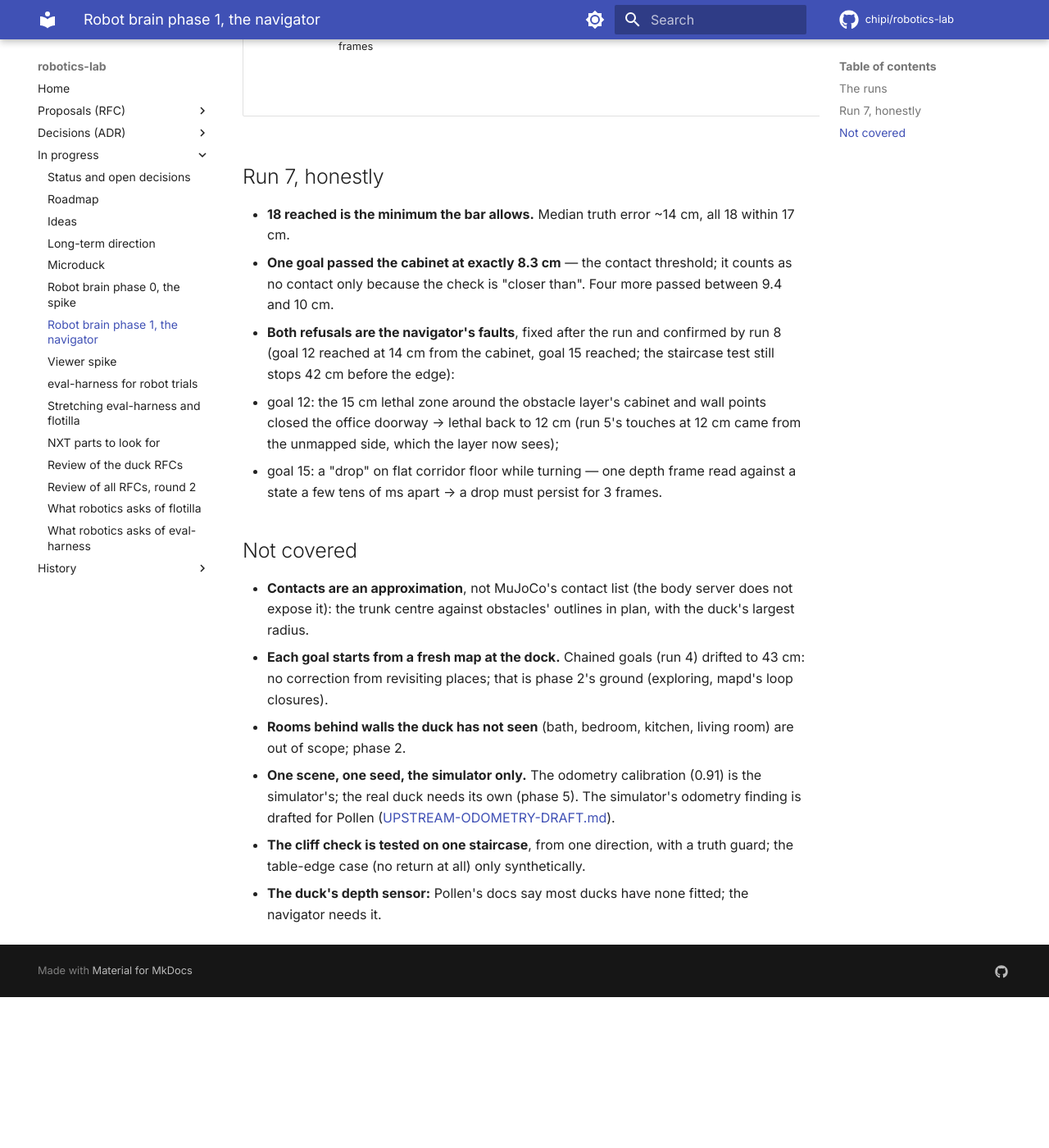
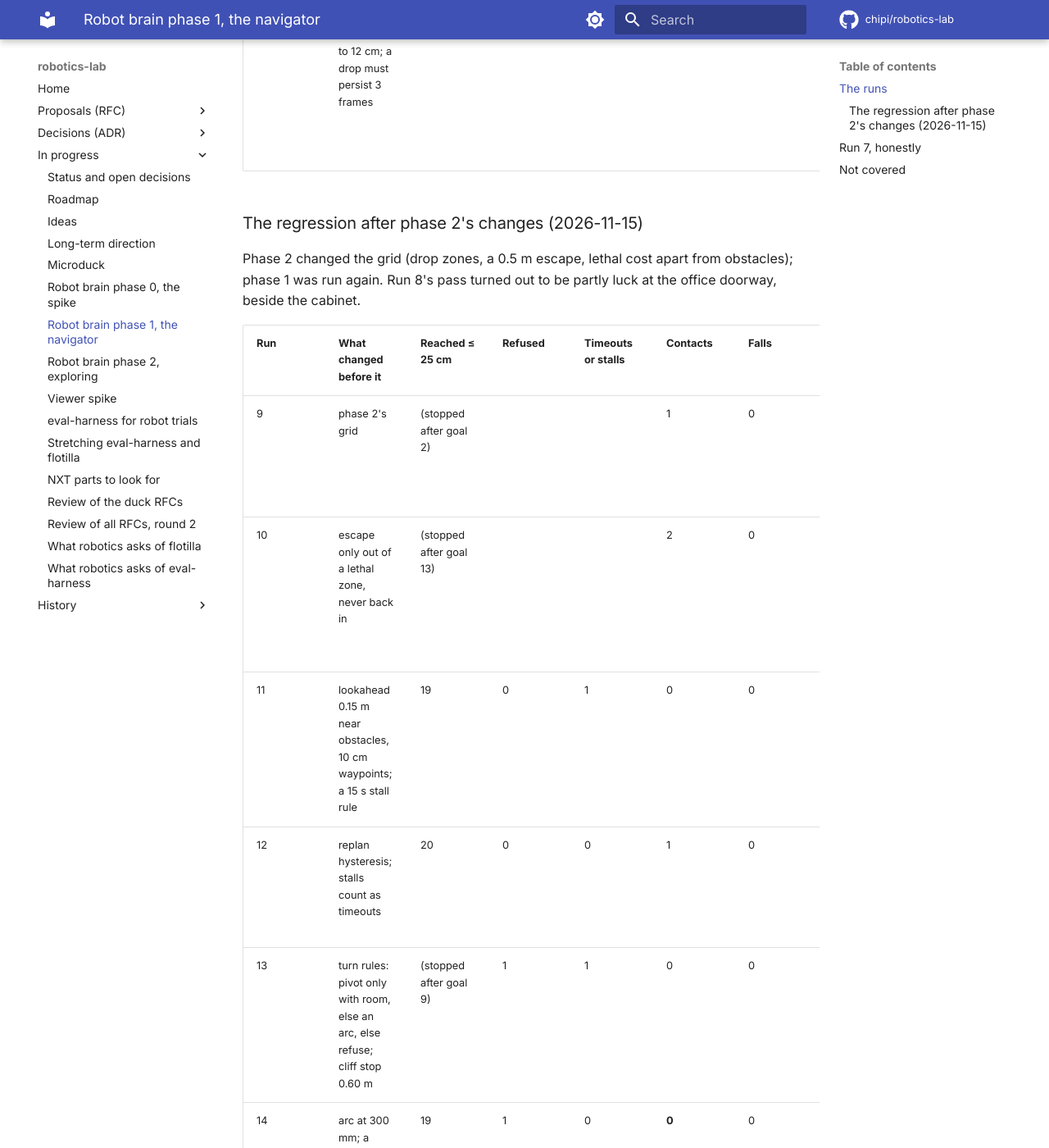
Before and after one commit to chipi/robotics-lab, an MkDocs documentation site: the page built from docs/wip/PHASE1-RESULTS.md, in a window 1280 px wide and 1400 px high, scrolled down 1896 px. Shown: the whole window at 82% size. Built offline with MkDocs 1.6.1 and Material for MkDocs 9.7.7, drawn with Linux system fonts in a browser that asks for light colours; comment, search, counter and statistics services are not loaded; before the commit the page ends 3112 px from its top, so only the background shows below that; some of the changed text lies outside the part shown.

Commit message:
docs: phase 1 regression (runs 9-15, run 15 20 of 20) and phase 2 results so far
PHASE1-RESULTS: phase 2's grid changes broke phase 1 (contacts at the office doorway, a stalled
goal); runs 9-15 and their fixes; run 15 meets the bar 20 of 20, closest 12.6 cm.
PHASE2-RESULTS (new, in the nav): trials 1-8; bar not met. What stops it now: phantom obstacles in
mapd's grid and the obstacle layer, holes in the drop memory at the stairwell's corners, no way out
beside a drop (no backward walking), turn drift. Next: the world model in the viewer.
STATUS: phase 1 done again, phase 2 in progress.

Co-Authored-By: Claude Opus 5.5 <noreply@anthropic.com>
Claude-Session: https://claude.ai/code/session_01DJqN6uAf3JMxzKiugKhYEb

```diff
--- a/docs/wip/PHASE1-RESULTS.md
+++ b/docs/wip/PHASE1-RESULTS.md
@@ -4,6 +4,9 @@
 go-to goals, each from the dock with an empty map, in the office and the north corridor; zero falls,
 zero contacts (trunk centre within 8.3 cm of an obstacle's outline), upright; every goal reached or
 refused with a reason, no timeouts; ≥ 18 reached within 25 cm of the goal by simulator truth.
+
+**Met again on 2026-11-15 by run 15** (20 of 20, no refusals or contacts, closest 12.6 cm) after
+phase 2's changes broke and the fixes below restored it; see the regression table.
 
 **Met on 2026-11-14: run 7 at the edge of the bar, run 8 with margin** — 20 of 20 within 25 cm, no
 refusals, no contacts (closest 9.3 cm), no falls. Code: commits "phase 1 — the obstacle layer; run 7
@@ -22,6 +25,21 @@ meets the bar" and "phase 1 — the two fixes after run 7; run 8". Runs: `duck/r
 | 6 | lethal 12 → 15 cm | (stopped after goal 3: still touched the cabinet) | | | 1 | 0 | zone size was not the cause |
 | 7 | the obstacle layer (what the sensor sees within 60 cm, every tick) | **18** | 2 | 0 | **0** | 0 | **bar met**, at its edge |
 | 8 | lethal back to 12 cm; a drop must persist 3 frames | **20** | **0** | 0 | **0** | 0 | **bar met with margin**: closest 9.3 cm, errors 12-17 cm (median ~14) |
+
+### The regression after phase 2's changes (2026-11-15)
+
+Phase 2 changed the grid (drop zones, a 0.5 m escape, lethal cost apart from obstacles); phase 1 was
+run again. Run 8's pass turned out to be partly luck at the office doorway, beside the cabinet.
+
+| Run | What changed before it | Reached ≤ 25 cm | Refused | Timeouts or stalls | Contacts | Falls | What it showed |
+| --- | --- | --- | --- | --- | --- | --- | --- |
+| 9 | phase 2's grid | (stopped after goal 2) | | | 1 | 0 | the 0.5 m escape let a path on free floor cut a lethal zone |
+| 10 | escape only out of a lethal zone, never back in | (stopped after goal 13) | | | 2 | 0 | the follower cut the doorway's bend inside, 7 cm from the cabinet |
+| 11 | lookahead 0.15 m near obstacles, 10 cm waypoints; a 15 s stall rule | 19 | 0 | 1 | 0 | 0 | replans flipped between two routes; "MET" until stalls counted |
+| 12 | replan hysteresis; stalls count as timeouts | 20 | 0 | 0 | 1 | 0 | a contact while turning on the spot by the cabinet (turn drift) |
+| 13 | turn rules: pivot only with room, else an arc, else refuse; cliff stop 0.60 m | (stopped after goal 9) | 1 | 1 | 0 | 0 | the arc's 400 mm was too strict; a pivot never started stepping |
+| 14 | arc at 300 mm; a stuck pivot kicks again | 19 | 1 | 0 | **0** | 0 | **bar met**; one refusal by phantom obstacle points |
+| 15 | unseen cells by an obstacle cost 60; a monitored pivot in a squeeze | **20** | **0** | 0 | **0** | 0 | **bar met, 20 of 20**: closest 12.6 cm |
 
 ## Run 7, honestly
 
--- a/mkdocs.yml
+++ b/mkdocs.yml
@@ -91,6 +91,7 @@ nav:
     - Microduck: wip/MICRODUCK.md
     - Robot brain phase 0, the spike: wip/PHASE0-SPIKE.md
     - Robot brain phase 1, the navigator: wip/PHASE1-RESULTS.md
+    - Robot brain phase 2, exploring: wip/PHASE2-RESULTS.md
     - Viewer spike: wip/VIEWER-SPIKE.md
     - eval-harness for robot trials: wip/EVAL-HARNESS-ROBOTS.md
     - Stretching eval-harness and flotilla: wip/STRETCH-EVAL-FLOTILLA.md
```
Also changed, not shown: docs/wip/PHASE2-RESULTS.md (added, +42 -0 lines), docs/wip/STATUS.md (+4 -2 lines).
